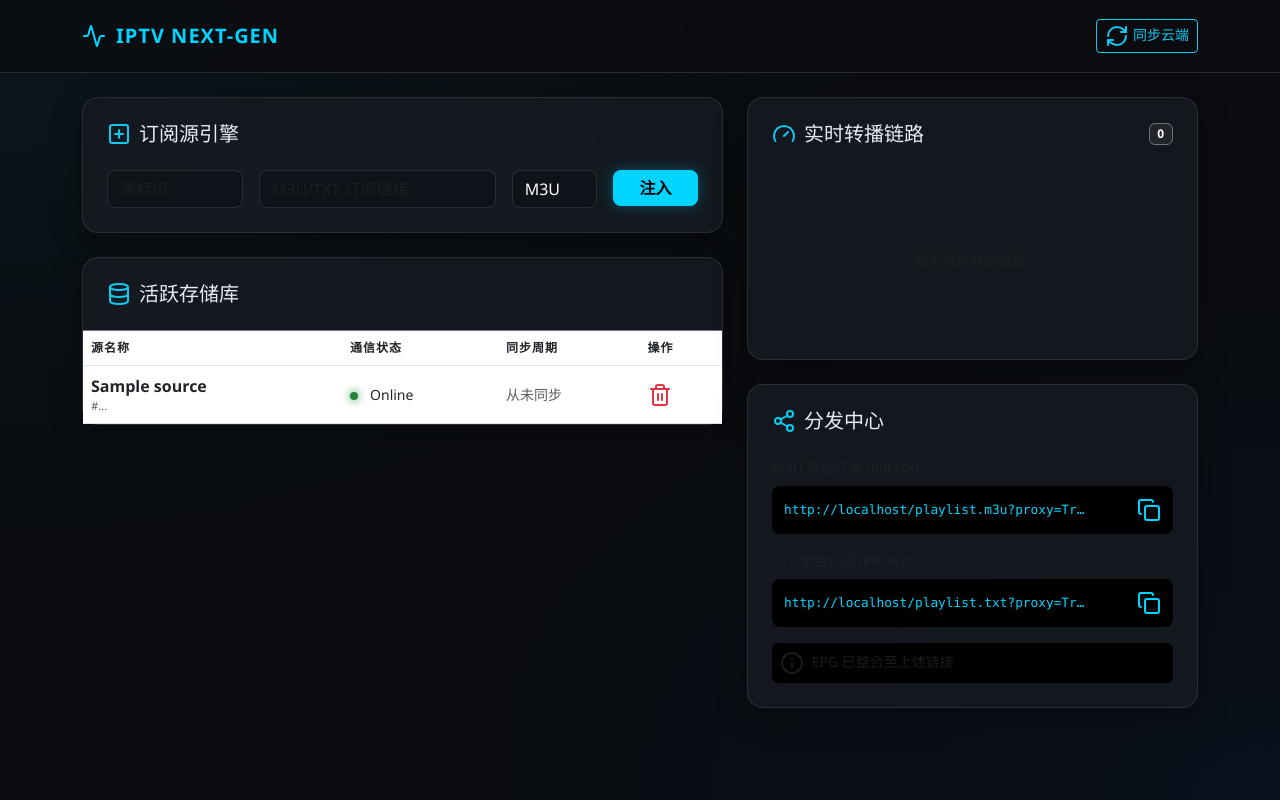
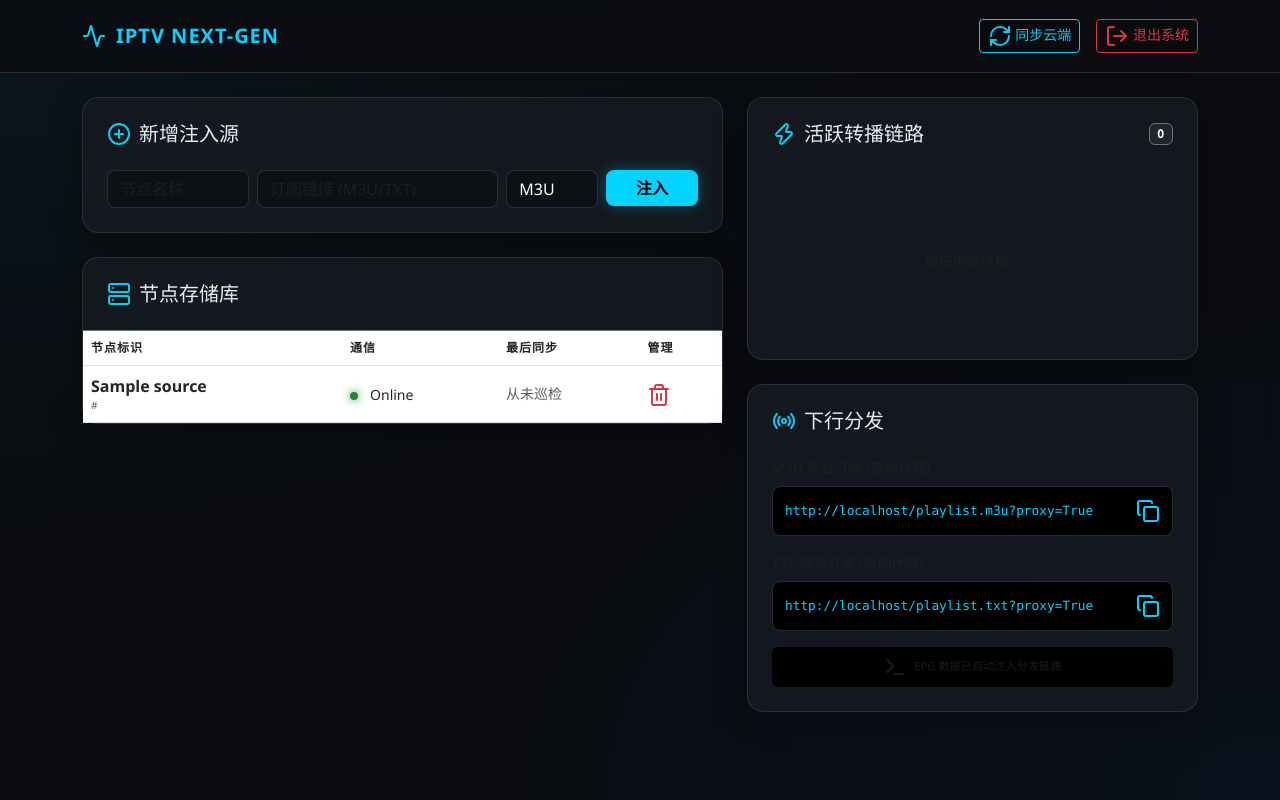
Before and after one commit to JE668/iptv-manager, a FastAPI app: template templates/index.html in a window 1280 px wide. Run offline with FastAPI, Linux system fonts and the light colour scheme; the template is opened without the code that fills it: most values are stand-ins (such as "Sample title", 1, 10 or a date in 2020); data that the repository does not hold is empty; parts of the project's set-up code (start-up, migrations or seed data) failed here and were passed over.

Commit message:
Update index.html

```diff
--- a/templates/index.html
+++ b/templates/index.html
@@ -4,7 +4,7 @@
     <meta charset="UTF-8">
     <meta name="viewport" content="width=device-width, initial-scale=1.0">
     <title>IPTV Manager | NextGen Dashboard</title>
-    <!-- 引入核心样式 -->
+    <!-- 引入核心样式与图标 -->
     <link href="https://cdn.jsdelivr.net/npm/bootstrap@5.3.0/dist/css/bootstrap.min.css" rel="stylesheet">
     <script src="https://unpkg.com/lucide@latest"></script>
     <style>
@@ -15,6 +15,7 @@
             --text-main: #e6edf3;
             --text-muted: #8b949e;
             --border-color: rgba(48, 54, 61, 0.8);
+            --danger-color: #f85149;
         }
 
         body {
@@ -25,9 +26,10 @@
             color: var(--text-main);
             font-family: 'Segoe UI', system-ui, -apple-system, sans-serif;
             min-height: 100vh;
+            margin: 0;
         }
 
-        /* 科技感卡片 - 毛玻璃效果 */
+        /* 科技感毛玻璃卡片 */
         .glass-card {
             background: var(--card-bg);
             backdrop-filter: blur(12px);
@@ -38,6 +40,7 @@
             transition: all 0.3s ease;
         }
 
+        /* 导航栏 */
         .navbar {
             background: rgba(10, 12, 16, 0.8);
             backdrop-filter: blur(10px);
@@ -54,6 +57,7 @@
             gap: 10px;
         }
 
+        /* 按钮样式 */
         .btn-glow {
             background: var(--accent-color);
             border: none;
@@ -63,48 +67,75 @@
             box-shadow: 0 0 15px rgba(0, 212, 255, 0.3);
             transition: all 0.3s;
         }
-
         .btn-glow:hover {
             transform: translateY(-2px);
             box-shadow: 0 0 25px rgba(0, 212, 255, 0.5);
             background: #fff;
         }
 
+        /* 输入框样式 */
         .form-control, .form-select {
-            background: rgba(0, 0, 0, 0.2);
+            background: rgba(0, 0, 0, 0.3);
             border: 1px solid var(--border-color);
             color: #fff;
             border-radius: 8px;
         }
-
         .form-control:focus {
-            background: rgba(0, 0, 0, 0.3);
+            background: rgba(0, 0, 0, 0.4);
             border-color: var(--accent-color);
             box-shadow: 0 0 0 0.25rem rgba(0, 212, 255, 0.1);
             color: #fff;
         }
 
+        /* 表格样式 */
         .table { color: var(--text-main); }
         .table thead { color: var(--text-muted); text-transform: uppercase; font-size: 0.75rem; letter-spacing: 1px; }
         .table-hover tbody tr:hover { background: rgba(255, 255, 255, 0.03); }
 
-        /* 状态呼吸灯 */
-        .status-dot {
-            width: 8px;
-            height: 8px;
-            border-radius: 50%;
-            display: inline-block;
-            margin-right: 8px;
-        }
-        .dot-online { background: #238636; box-shadow: 0 0 10px #238636; }
-        .dot-offline { background: #da3633; box-shadow: 0 0 10px #da3633; }
-
+        /* 监控条目样式 */
         .stream-item {
             border-bottom: 1px solid var(--border-color);
             padding: 15px 0;
-            transition: all 0.3s;
         }
         .stream-item:last-child { border: none; }
+
+        .upstream-url {
+            font-size: 0.65rem;
+            color: var(--text-muted);
+            background: rgba(0,0,0,0.4);
+            padding: 6px 10px;
+            border-radius: 6px;
+            display: block;
+            white-space: nowrap;
+            overflow: hidden;
+            text-overflow: ellipsis;
+            margin: 10px 0;
+            border: 1px solid rgba(255,255,255,0.05);
+        }
+
+        .client-tag {
+            font-size: 0.65rem;
+            color: #aaa;
+            background: rgba(255,255,255,0.05);
+            padding: 3px 8px;
+            border-radius: 4px;
+            margin-right: 6px;
+            margin-top: 6px;
+            display: inline-flex;
+            align-items: center;
+            gap: 4px;
+            border: 1px solid rgba(255,255,255,0.1);
+        }
+
+        .badge-tech {
+            background: rgba(0, 212, 255, 0.1);
+            color: var(--accent-color);
+            border: 1px solid rgba(0, 212, 255, 0.2);
+            padding: 4px 8px;
+            border-radius: 4px;
+            font-size: 0.65rem;
+            font-weight: 600;
+        }
 
         .link-copy-box {
             background: #000;
@@ -116,43 +147,15 @@
             display: flex;
             justify-content: space-between;
             align-items: center;
-            overflow: hidden;
+            border: 1px solid var(--border-color);
         }
 
-        .badge-info-tech {
-            background: rgba(0, 212, 255, 0.1);
-            color: var(--accent-color);
-            border: 1px solid rgba(0, 212, 255, 0.2);
-            padding: 4px 8px;
-            border-radius: 4px;
-            font-size: 0.65rem;
+        /* 呼吸灯 */
+        .status-dot {
+            width: 8px; height: 8px; border-radius: 50%; display: inline-block; margin-right: 8px;
         }
-
-        .upstream-url {
-            font-size: 0.65rem;
-            color: var(--text-muted);
-            background: rgba(0,0,0,0.3);
-            padding: 4px 8px;
-            border-radius: 4px;
-            display: block;
-            white-space: nowrap;
-            overflow: hidden;
-            text-overflow: ellipsis;
-            margin: 8px 0;
-        }
-
-        .client-info {
-            font-size: 0.65rem;
-            color: #aaa;
-            background: rgba(255,255,255,0.05);
-            padding: 2px 6px;
-            border-radius: 4px;
-            margin-right: 5px;
-            margin-top: 5px;
-            display: inline-block;
-        }
-
-        #check-status-text { font-size: 0.85rem; color: var(--accent-color); }
+        .dot-online { background: #238636; box-shadow: 0 0 10px #238636; }
+        .dot-offline { background: var(--danger-color); box-shadow: 0 0 10px var(--danger-color); }
     </style>
 </head>
 <body>
@@ -164,30 +167,33 @@
         </a>
         <div class="d-flex align-items-center gap-3">
             <span id="check-status-text" style="display: none;">
-                <span class="spinner-grow spinner-grow-sm me-1"></span> 链路巡检中...
+                <span class="spinner-grow spinner-grow-sm me-1"></span> 巡检中...
             </span>
             <a href="/refresh" class="btn btn-outline-info btn-sm">
-                <i data-lucide="refresh-cw" size="16"></i> 同步云端
+                <i data-lucide="refresh-cw" size="14"></i> 同步云端
+            </a>
+            <a href="/logout" class="btn btn-outline-danger btn-sm">
+                <i data-lucide="log-out" size="14"></i> 退出系统
             </a>
         </div>
     </div>
 </nav>
 
-<div class="container mt-4">
+<div class="container mt-4 pb-5">
     <div class="row g-4">
-        <!-- 左侧：订阅引擎 -->
+        <!-- 左侧：核心管理 -->
         <div class="col-lg-7">
             <div class="glass-card p-4 mb-4">
                 <div class="d-flex align-items-center gap-2 mb-4">
-                    <i data-lucide="plus-square" class="text-info"></i>
-                    <h5 class="m-0">订阅源引擎</h5>
+                    <i data-lucide="plus-circle" class="text-info"></i>
+                    <h5 class="m-0">新增注入源</h5>
                 </div>
-                <form action="/add_source" method="post" class="row g-3">
+                <form action="/add_source" method="post" class="row g-2">
                     <div class="col-md-3">
-                        <input type="text" name="name" class="form-control" placeholder="源标识" required>
+                        <input type="text" name="name" class="form-control" placeholder="节点名称" required>
                     </div>
                     <div class="col-md-5">
-                        <input type="text" name="url" class="form-control" placeholder="M3U/TXT 订阅链接" required>
+                        <input type="text" name="url" class="form-control" placeholder="订阅链接 (M3U/TXT)" required>
                     </div>
                     <div class="col-md-2">
                         <select name="type" class="form-select">
@@ -202,20 +208,20 @@
             </div>
 
             <div class="glass-card">
-                <div class="p-4 border-bottom border-secondary d-flex justify-content-between align-items-center">
+                <div class="p-4 border-bottom border-secondary d-flex justify-content-between">
                     <div class="d-flex align-items-center gap-2">
-                        <i data-lucide="database" class="text-info"></i>
-                        <h5 class="m-0">活跃存储库</h5>
+                        <i data-lucide="server" class="text-info"></i>
+                        <h5 class="m-0">节点存储库</h5>
                     </div>
                 </div>
                 <div class="table-responsive">
                     <table class="table table-hover align-middle mb-0">
                         <thead>
                             <tr>
-                                <th>源名称</th>
-                                <th>通信状态</th>
-                                <th>同步周期</th>
-                                <th>操作</th>
+                                <th>节点标识</th>
+                                <th>通信</th>
+                                <th>最后同步</th>
+                                <th>管理</th>
                             </tr>
                         </thead>
                         <tbody>
@@ -223,7 +229,7 @@
                             <tr>
                                 <td>
                                     <div class="fw-bold">{{ s.name }}</div>
-                                    <div class="text-muted small" style="font-size: 0.7rem;">{{ s.url[:50] }}...</div>
+                                    <div class="text-muted" style="font-size: 0.65rem; max-width: 250px; overflow: hidden; text-overflow: ellipsis;">{{ s.url }}</div>
                                 </td>
                                 <td>
                                     <span class="status-dot {{ 'dot-online' if s.status == 'Online' else 'dot-offline' }}"></span>
@@ -231,7 +237,7 @@
                                 </td>
                                 <td class="small text-muted time-ago" data-time="{{ s.last_check }}">-</td>
                                 <td>
-                                    <a href="/delete/{{ s.id }}" class="btn btn-link text-danger p-0" onclick="return confirm('确定移除此源？')">
+                                    <a href="/delete/{{ s.id }}" class="text-danger" onclick="return confirm('确定移除此节点？')">
                                         <i data-lucide="trash-2" size="18"></i>
                                     </a>
                                 </td>
@@ -243,45 +249,45 @@
             </div>
         </div>
 
-        <!-- 右侧：实时监控面板 -->
+        <!-- 右侧：实时数据中心 -->
         <div class="col-lg-5">
             <div class="glass-card p-4 mb-4">
                 <div class="d-flex align-items-center justify-content-between mb-4">
                     <div class="d-flex align-items-center gap-2">
-                        <i data-lucide="gauge" class="text-info"></i>
-                        <h5 class="m-0">实时转播链路</h5>
+                        <i data-lucide="zap" class="text-info"></i>
+                        <h5 class="m-0">活跃转播链路</h5>
                     </div>
                     <span class="badge bg-dark border border-secondary" id="active-count">0</span>
                 </div>
-                <div id="stream-monitor" style="max-height: 500px; overflow-y: auto; padding-right: 5px;">
+                <div id="stream-monitor" style="max-height: 500px; overflow-y: auto;">
                     <div class="text-center py-5 text-muted small">
-                        <i data-lucide="hard-drive" size="32" class="mb-2 opacity-25"></i>
-                        <p>监控待机中...</p>
+                        <i data-lucide="layers" size="32" class="mb-2 opacity-25"></i>
+                        <p>监控中继待机...</p>
                     </div>
                 </div>
             </div>
 
             <div class="glass-card p-4">
                 <div class="d-flex align-items-center gap-2 mb-4">
-                    <i data-lucide="share-2" class="text-info"></i>
-                    <h5 class="m-0">分发中心</h5>
+                    <i data-lucide="radio" class="text-info"></i>
+                    <h5 class="m-0">下行分发</h5>
                 </div>
                 <div class="mb-3">
-                    <label class="small text-muted mb-2 d-block">M3U 聚合订阅 (PROXY)</label>
+                    <label class="small text-muted mb-2 d-block">M3U 聚合订阅 (自动代理)</label>
                     <div class="link-copy-box">
-                        <span id="m3u-link" style="overflow: hidden; text-overflow: ellipsis; white-space: nowrap; max-width: 80%;">...</span>
+                        <span id="m3u-link" style="overflow: hidden; text-overflow: ellipsis; white-space: nowrap; max-width: 85%;">...</span>
                         <i data-lucide="copy" size="14" style="cursor:pointer" onclick="copyText('m3u-link')"></i>
                     </div>
                 </div>
                 <div class="mb-3">
-                    <label class="small text-muted mb-2 d-block">TXT 聚合订阅 (PROXY)</label>
+                    <label class="small text-muted mb-2 d-block">TXT 聚合订阅 (自动代理)</label>
                     <div class="link-copy-box">
-                        <span id="txt-link" style="overflow: hidden; text-overflow: ellipsis; white-space: nowrap; max-width: 80%;">...</span>
+                        <span id="txt-link" style="overflow: hidden; text-overflow: ellipsis; white-space: nowrap; max-width: 85%;">...</span>
                         <i data-lucide="copy" size="14" style="cursor:pointer" onclick="copyText('txt-link')"></i>
                     </div>
                 </div>
-                <div class="p-2 rounded bg-black small text-muted">
-                    <i data-lucide="info" size="12" class="me-1"></i> EPG 已整合至上述链接
+                <div class="p-2 rounded bg-black small text-muted text-center" style="font-size: 0.7rem;">
+                    <i data-lucide="terminal" size="12" class="me-1"></i> EPG 数据已自动注入分发链路
                 </div>
             </div>
         </div>
@@ -289,18 +295,18 @@
 </div>
 
 <script>
-    // 初始化 Lucide 图标
+    // 初始化 Lucide
     lucide.createIcons();
 
     function updateTimeLabels() {
         const now = Math.floor(Date.now() / 1000);
         document.querySelectorAll('.time-ago').forEach(el => {
             const timestamp = parseFloat(el.getAttribute('data-time'));
-            if (!timestamp || timestamp === 0) { el.innerText = '从未同步'; return; }
+            if (!timestamp || timestamp === 0) { el.innerText = '从未巡检'; return; }
             const diff = now - timestamp;
             if (diff < 60) el.innerText = '刚刚';
-            else if (diff < 3600) el.innerText = Math.floor(diff / 60) + ' 分钟前';
-            else el.innerText = Math.floor(diff / 3600) + ' 小时前';
+            else if (diff < 3600) el.innerText = Math.floor(diff / 60) + 'm ago';
+            else el.innerText = Math.floor(diff / 3600) + 'h ago';
         });
     }
 
@@ -314,55 +320,52 @@
 
             const monitor = document.getElementById('stream-monitor');
             if (data.active_streams.length === 0) {
-                monitor.innerHTML = `<div class="text-center py-5 text-muted small"><i data-lucide="hard-drive" size="32" class="mb-2 opacity-25"></i><p>暂无活跃数据链路</p></div>`;
+                monitor.innerHTML = `<div class="text-center py-5 text-muted small"><i data-lucide="layers" size="32" class="mb-2 opacity-25"></i><p>监控中继待机...</p></div>`;
             } else {
                 monitor.innerHTML = data.active_streams.map(s => `
                     <div class="stream-item">
-                        <div class="d-flex justify-content-between align-items-center">
-                            <div class="fw-bold" style="color:var(--accent-color)">${s.name}</div>
-                            <span class="badge bg-primary" style="font-size:0.6rem; background: rgba(0,212,255,0.2) !important; color:var(--accent-color); border:1px solid var(--accent-color);">${s.client_count} PEERS</span>
+                        <div class="d-flex justify-content-between align-items-center mb-1">
+                            <div class="fw-bold" style="color:var(--accent-color); font-size: 0.95rem;">${s.name}</div>
+                            <span class="badge bg-primary" style="font-size:0.6rem; background: rgba(0,212,255,0.15) !important; color:var(--accent-color); border:1px solid rgba(0,212,255,0.3);">${s.client_count} PEERS</span>
                         </div>
 
-                        <div class="upstream-url">URL: ${s.url}</div>
+                        <div class="upstream-url">UPSTREAM: ${s.url}</div>
 
                         <div class="d-flex gap-2 mb-2">
-                            <span class="badge-info-tech">${s.info.res}</span>
-                            <span class="badge-info-tech">${s.info.codec}</span>
-                            <span class="ms-auto fw-bold text-danger" style="font-size:0.8rem">${s.speed}</span>
+                            <span class="badge-tech">${s.info.res}</span>
+                            <span class="badge-tech">${s.info.codec}</span>
+                            <span class="ms-auto fw-bold text-danger" style="font-size:0.85rem">${s.speed}</span>
                         </div>
 
-                        <div class="clients-box mt-1">
+                        <div class="clients-list">
                             ${s.clients.map(c => `
-                                <div class="client-info">
-                                    <i data-lucide="user" size="8"></i> ${c.ip} <span class="opacity-50">(${c.start_time})</span>
+                                <div class="client-tag">
+                                    <i data-lucide="user" size="8"></i> ${c.ip} <span style="opacity:0.5">[${c.start_time}]</span>
                                 </div>
                             `).join('')}
                         </div>
                     </div>
                 `).join('');
             }
-            lucide.createIcons();
-        } catch (e) { console.error("Monitor Error:", e); }
+            lucide.createIcons(); // 重新加载动态生成的图标
+        } catch (e) { console.error("API 通信故障:", e); }
     }
 
     function copyText(id) {
         const text = document.getElementById(id).innerText;
         navigator.clipboard.writeText(text).then(() => {
-            const icon = document.querySelector(`#${id} + i`);
-            alert("接入链接已复制到剪贴板");
+            alert("分发链路已复制到剪贴板");
         });
     }
 
-    // 自动适配 HTTPS/HTTP
+    // 适配反代域名
     const base = window.location.origin;
     document.getElementById('m3u-link').innerText = base + '/playlist.m3u?proxy=True';
     document.getElementById('txt-link').innerText = base + '/playlist.txt?proxy=True';
 
-    // 轮询定时器
+    // 启动轮询
     setInterval(updateTimeLabels, 10000);
     setInterval(fetchData, 3000);
-
-    // 初始执行
     updateTimeLabels();
     fetchData();
 </script>
```
